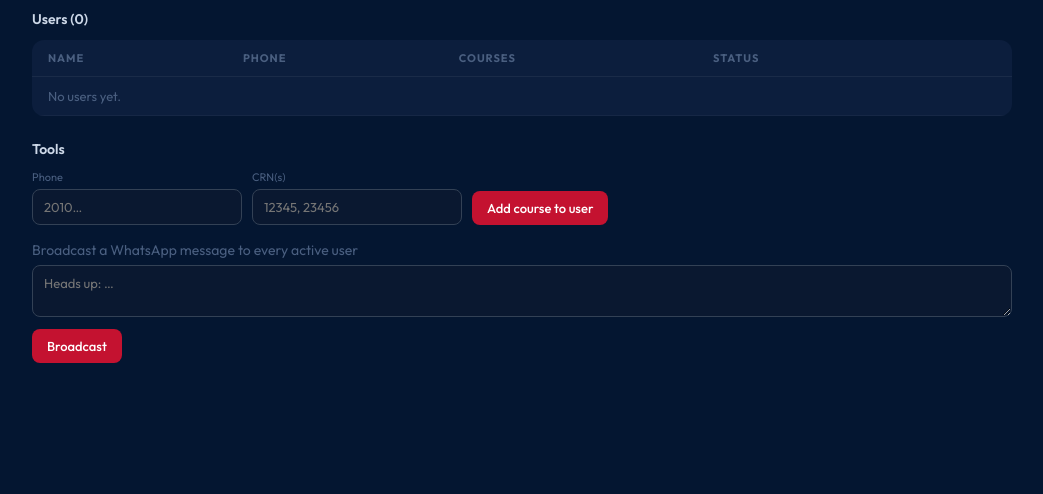
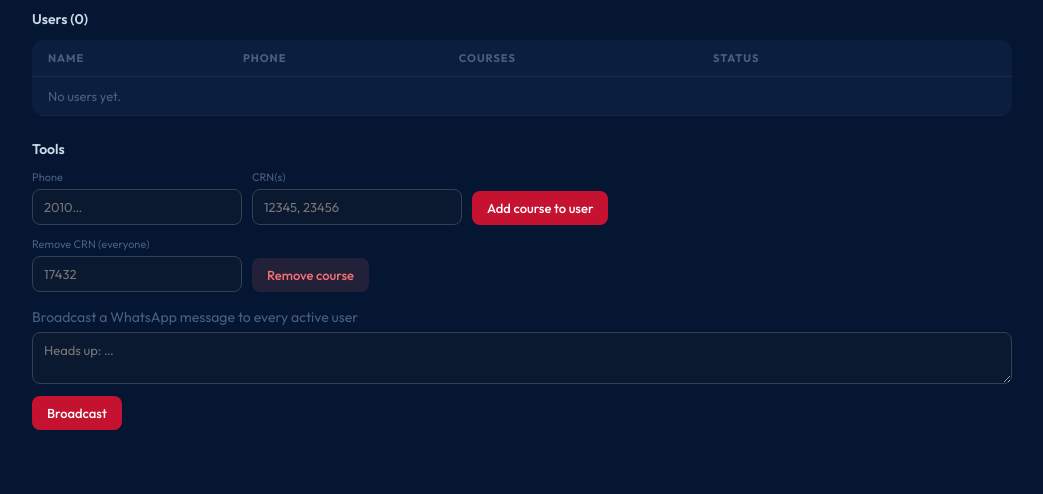
Before and after one commit to Zab-17/hosni_project, a FastAPI app: template templates/admin.html in a window 1280 px wide. Shown: the part 369-863 px from the top of the page, without its empty margins (118-1161 px from the left). Before the commit the page ends 732 px from the top, so only its background shows below. Run offline with FastAPI, Linux system fonts and the light colour scheme; the template is opened without the code that fills it, so the values that code supplies are empty.

Commit message:
Command footer on every message, validated add/remove, startup check, admin remove-course
- Every outbound WhatsApp message now ends with an action footer (add/remove/
  check/stop/start) via the send choke-point.
- WhatsApp add now checks Banner synchronously: confirms the CRN exists, reports
  current seats, and rejects unreadable CRNs instead of leaving them pending.
- remove/stop/untrack/delete/drop <CRN> all remove; status message no longer
  shows the 'as of last check' timestamp.
- Scheduler runs an immediate check on startup so courses never sit pending
  after a deploy.
- Admin: remove-course endpoint + form to purge a bad CRN for everyone.

24/24 smoke tests pass.

Co-Authored-By: Claude Opus 4.8 (1M context) <noreply@anthropic.com>
Claude-Session: https://claude.ai/code/session_01Av1CDx5iN6ayURqeiPAqsK

```diff
--- a/src/app.py
+++ b/src/app.py
@@ -21,6 +21,7 @@ from fastapi.templating import Jinja2Templates
 
 from . import database as db
 from .config import settings
+from .banner_service import BannerClient
 from .poller import check_all, check_courses
 from .whatsapp_service import bridge_health, send_message
 
@@ -129,8 +130,7 @@ def registration_confirmation(name: str, phone: str) -> str:
             else "\n\nI'll message you the moment a seat opens.")
     return (
         f"✅ You're all set, {name}!\n\n"
-        f"Watching for you:\n{body}{tail}\n\n"
-        f"Reply *check* anytime for the latest, or *stop <CRN>* to remove one."
+        f"Watching for you:\n{body}{tail}"
     )
 
 
@@ -147,6 +147,10 @@ async def lifespan(app: FastAPI):
         coalesce=True,
         replace_existing=True,
     )
+    # Run one check right away on boot so courses don't sit "pending" for up to
+    # check_interval_minutes after a (re)start.
+    scheduler.add_job(check_all, "date", run_date=datetime.now(timezone.utc),
+                      id="startup_check", replace_existing=True)
     scheduler.start()
     log.info("Scheduler started — checking every %d min.", settings.check_interval_minutes)
     yield
@@ -267,6 +271,13 @@ def admin_add_course(key: str, phone: str = Form(...), crns: str = Form(...)):
     return RedirectResponse(f"/admin/{key}", status_code=303)
 
 
+@app.post("/admin/{key}/remove-course")
+def admin_remove_course(key: str, crn: str = Form(...)):
+    _check_admin(key)
+    db.remove_course(crn.strip(), settings.banner_term)
+    return RedirectResponse(f"/admin/{key}", status_code=303)
+
+
 @app.post("/admin/{key}/broadcast")
 def admin_broadcast(key: str, message: str = Form(...)):
     _check_admin(key)
@@ -286,7 +297,7 @@ def admin_check_now(key: str):
 # --------------------------------------------- inbound WhatsApp webhook
 
 @app.post("/webhook/whatsapp")
-async def whatsapp_webhook(request: Request, background_tasks: BackgroundTasks):
+async def whatsapp_webhook(request: Request):
     # Only the local Baileys bridge should call this. When a shared token is
     # configured, require it — blocks public spoofing of inbound messages.
     if settings.bridge_token and request.headers.get("x-bridge-token") != settings.bridge_token:
@@ -297,13 +308,13 @@ async def whatsapp_webhook(request: Request, background_tasks: BackgroundTasks):
     if not phone or not text:
         return {"ok": True}
 
-    reply = _handle_command(phone, text, background_tasks)
+    reply = _handle_command(phone, text)
     if reply:
         send_message(phone, reply)
     return {"ok": True}
 
 
-def _handle_command(phone: str, text: str, background_tasks: BackgroundTasks) -> str | None:
+def _handle_command(phone: str, text: str) -> str | None:
     low = text.lower().strip()
     user = db.get_user(phone)
 
@@ -319,47 +330,61 @@ def _handle_command(phone: str, text: str, background_tasks: BackgroundTasks) ->
     if low in ("start", "resume"):
         db.set_active(phone, True)
         return "🔔 Resumed — you'll be alerted when a seat opens."
-    if low in ("list", "courses", "status", "check", "seats", "available"):
-        # Always answer from the LAST stored check (courses.last_seats) — never a
-        # live Banner hit, so 500 users asking at once can't hammer the portal.
+
+    if low in ("list", "courses", "status", "check", "seats", "available", "my courses"):
+        # Answer from the LAST stored check (courses.last_seats) — never a live
+        # Banner hit, so many users asking at once can't hammer the portal.
         rows = db.watches_for_user(phone)
         if not rows:
-            return "You're not tracking any courses. Reply 'track <CRN>' to add one."
-        checks = [r["last_checked"] for r in rows if r["last_checked"]]
-        when = _ago(max(checks)) if checks else "not checked yet"
+            return "You're not tracking any courses. Send 'add <CRN>' to start."
         lines = []
         for r in rows:
             seats = r["last_seats"]
-            title = r["title"] or "pending first check"
+            title = r["title"] or f"CRN {r['crn']}"
             if seats is None:
-                state = "⏳ not checked yet"
+                state = "⏳ checking…"
             elif seats > 0:
-                state = f"✅ {seats} seat(s) available"
+                state = f"✅ {seats} seat(s) open"
             else:
                 state = "❌ full"
             lines.append(f"• {r['crn']} — {title}: {state}")
-        return f"📋 Your courses (as of last check, {when}):\n" + "\n".join(lines)
+        return "📋 Your courses:\n" + "\n".join(lines)
 
-    m = re.match(r"(?:stop|remove|untrack)\s+(\d{4,6})", low)
-    if m:
-        db.remove_watch(phone, m.group(1))
-        return f"🗑️ Stopped tracking CRN {m.group(1)}."
+    # Remove: 'remove/stop/untrack/delete/drop <CRN> [more...]'
+    if re.match(r"^(remove|stop|untrack|delete|drop)\b", low):
+        crns = parse_crns(low)
+        if not crns:
+            return "Which course? e.g. 'remove 12345'."
+        for crn in crns:
+            db.remove_watch(phone, crn)
+        return f"🗑️ Stopped tracking: {', '.join(crns)}."
 
+    # Add: 'add/track <CRN>' or a bare CRN. Check Banner now so we confirm it
+    # exists, report current seats, and reject CRNs Banner can't read.
     crns = parse_crns(low)
     if crns:
+        client = BannerClient()
+        out = []
         for crn in crns:
+            course = db.get_course(crn, settings.banner_term)
+            if course is not None and course["last_checked"] is not None:
+                seats, title = course["last_seats"], course["title"]
+            else:
+                info = client.get_seats(crn, settings.banner_term)
+                if info is None:
+                    out.append(f"⚠️ {crn} — couldn't read this CRN from Banner. Double-check the number.")
+                    continue
+                db.update_course(crn, settings.banner_term, info["seats"], title=info["title"])
+                seats, title = info["seats"], info["title"]
             db.add_watch(phone, crn, settings.banner_term)
-        # Check the new courses immediately so a follow-up 'check' has data.
-        background_tasks.add_task(check_courses, crns, settings.banner_term)
-        return f"✅ Now tracking: {', '.join(crns)}. I'll text you the moment a seat opens."
+            label = title or f"CRN {crn}"
+            if seats and seats > 0:
+                out.append(f"✅ {crn} — {label}: {seats} seat(s) OPEN now!")
+            else:
+                out.append(f"➕ {crn} — {label}: full — I'll alert you the moment a seat opens.")
+        return "\n".join(out)
 
-    return (
-        "Commands:\n"
-        "• <CRN> or 'track <CRN>' — start watching a course\n"
-        "• 'stop <CRN>' — stop watching one\n"
-        "• 'list' — see your courses\n"
-        "• 'stop' / 'start' — pause or resume all alerts"
-    )
+    return "🤔 I didn't catch that — try one of these:"
 
 
 # -------------------------------------------------------------- system
--- a/src/poller.py
+++ b/src/poller.py
@@ -33,8 +33,7 @@ def _alert_text(crn: str, term: str, info: dict) -> str:
         f"{title}\n"
         f"CRN: {crn}  |  Term: {term}\n"
         f"Seats available: {info['seats']} / {info['max']}\n\n"
-        f"Register NOW before it fills:\n{_registration_link(term)}\n\n"
-        f"_Reply 'stop {crn}' to stop tracking this course._"
+        f"Register NOW before it fills:\n{_registration_link(term)}"
     )
 
 
--- a/src/whatsapp_service.py
+++ b/src/whatsapp_service.py
@@ -11,8 +11,20 @@ import httpx
 
 from .config import settings
 
+# Appended to every outbound message so the user always sees what they can do.
+COMMAND_FOOTER = (
+    "\n\n— — — — —\n"
+    "💬 *Reply anytime:*\n"
+    "• *add <CRN>* — watch a course\n"
+    "• *remove <CRN>* — stop watching one\n"
+    "• *check* — your courses & seats\n"
+    "• *stop* / *start* — pause / resume alerts"
+)
 
-def send_message(phone: str, message: str) -> bool:
+
+def send_message(phone: str, message: str, footer: bool = True) -> bool:
+    if footer and "Reply anytime" not in message:
+        message = message + COMMAND_FOOTER
     url = f"{settings.baileys_bridge_url}/send"
     body = {"to": phone, "message": message}
 
--- a/templates/admin.html
+++ b/templates/admin.html
@@ -128,6 +128,11 @@
         <div class="fld"><label>CRN(s)</label><input name="crns" placeholder="12345, 23456" required /></div>
         <button type="submit">Add course to user</button>
       </form>
+      <form class="tools" method="post" action="/admin/{{ key }}/remove-course" style="margin-top:12px"
+            onsubmit="return confirm('Remove this CRN for ALL users?')">
+        <div class="fld"><label>Remove CRN (everyone)</label><input name="crn" placeholder="17432" required /></div>
+        <button class="danger" type="submit">Remove course</button>
+      </form>
       <form method="post" action="/admin/{{ key }}/broadcast" style="margin-top:14px"
             onsubmit="return confirm('Send this message to ALL active users?')">
         <label class="sub">Broadcast a WhatsApp message to every active user</label><br>
```
Also changed, not shown: src/database.py (+9 -0 lines), tests/smoke_test.py (+2 -1 lines).
